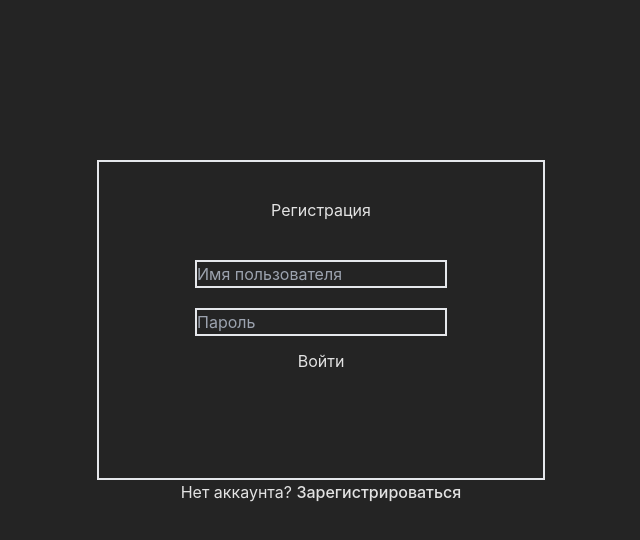
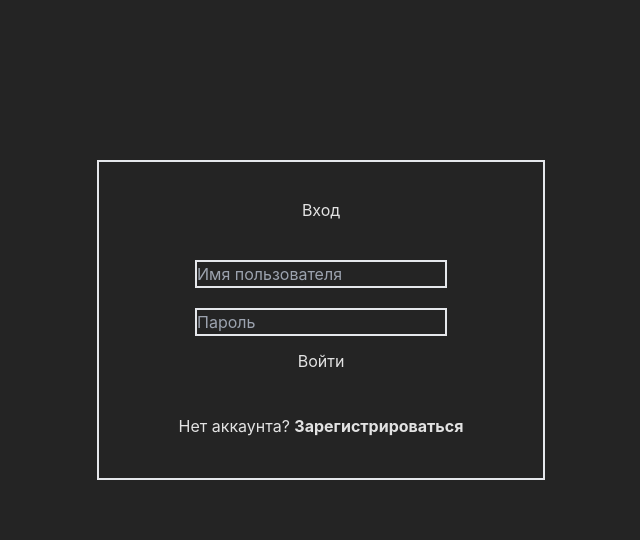
Before and after one commit to johnpii/lazyhome, a React (Create React App) app in the folder frontend/: page /login in a window 1280 px wide. Shown: the top 540 px of the page, without its empty margins (319-959 px from the left). Built offline with nearby package versions, Linux system fonts and the light colour scheme.

Commit message:
feat: add redirect on login

```diff
--- a/frontend/src/components/auth/Login.jsx
+++ b/frontend/src/components/auth/Login.jsx
@@ -5,11 +5,12 @@ import { login } from "../../http/post";
 const Login = () => {
   const [username, setUsername] = useState("");
   const [password, setPassword] = useState("");
+  const navigate = useNavigate();
 
   return (
     <>
       <form className="max-w-md h-80 flex flex-col border-2 text-left mx-auto mt-40">
-        <h1 className="text-center mt-10">Регистрация</h1>
+        <h1 className="text-center mt-10">Вход</h1>
         <div className="mt-10 mx-auto">
           <input
             className=""
@@ -33,14 +34,18 @@ const Login = () => {
           onClick={(e) => {
             e.preventDefault();
             login(username, password);
+            navigate("/");
           }}
         >
           Войти
         </button>
+        <p className="text-center mt-10 ">
+          Нет аккаунта?{" "}
+          <Link to="/registration" className="font-bold">
+            Зарегистрироваться
+          </Link>
+        </p>
       </form>
-      <p>
-        Нет аккаунта? <Link to="/registration">Зарегистрироваться</Link>
-      </p>
     </>
   );
 };
```
